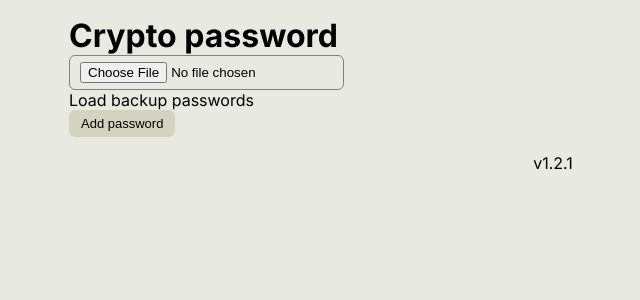
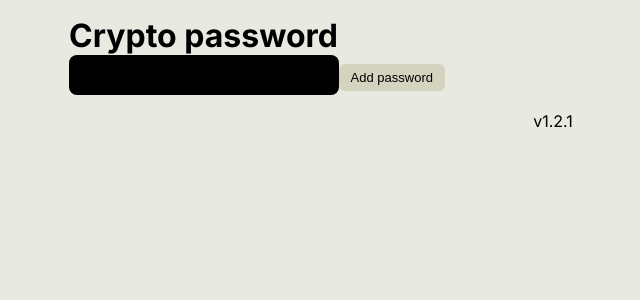
Before and after one commit to dagamdev/crypto-password, a Next.js app: page / in a window 1280 px wide. Shown: the top 300 px of the page, without its empty margins (87-727 px from the left). Built offline with nearby package versions, Linux system fonts and the light colour scheme; no server answers.

Commit message:
Add new input file styles

```diff
--- a/src/styles/globals.css
+++ b/src/styles/globals.css
@@ -43,6 +43,32 @@ label, input {
 
 input[type=file] {
   cursor: pointer;
+  width: 0.1px;
+	height: 0.1px;
+	opacity: 0;
+	overflow: hidden;
+	position: absolute;
+	z-index: -1;
+}
+
+input[type=file] + label {
+  cursor: pointer;
+  padding: 8px 16px;
+  display: inline-block;
+  font-size: 1.25em;
+  border-radius: 8px;
+  font-weight: bolder;
+  background-color: black;
+}
+
+input[type=file]:focus + label,
+input[type=file] + label:hover {
+  background-color: var(--hover);
+}
+
+input[type=file]:focus + label {
+	outline: 1px dotted #000;
+	outline: -webkit-focus-ring-color auto 5px;
 }
 
 input {
```
